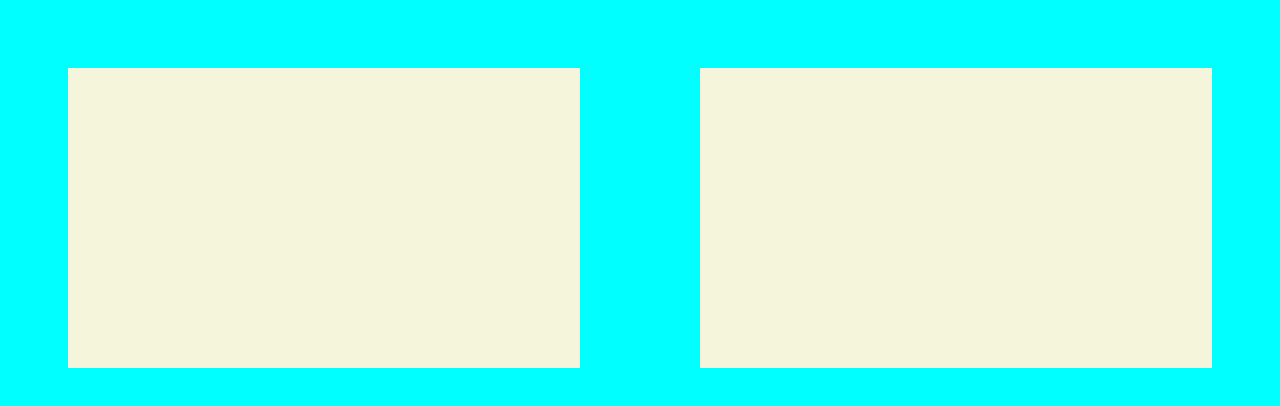
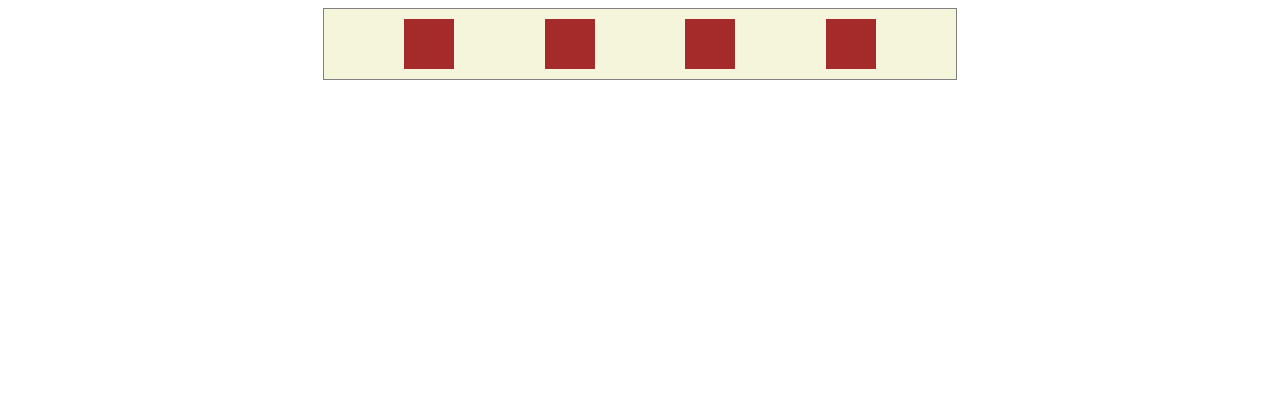
Before and after one commit to VitorVaz117/Curso-completo-de-flexbox, a plain HTML site: page aula002/index.html in a window 1280 px wide. Drawn offline with Linux system fonts and the light colour scheme.

Commit message:
aula002 de flexbox finalizada

```diff
--- a/aula002/index.html
+++ b/aula002/index.html
@@ -3,14 +3,15 @@
 <head>
     <meta charset="UTF-8">
     <meta name="viewport" content="width=device-width, initial-scale=1.0">
-    <title>aula001: Flexbox</title>
+    <title>aula002: Flexbox - Justify-content</title>
     <link rel="stylesheet" href="style.css">
 </head>
 <body>
     <div class="container">
-        <div class="retangulo"></div>
-        <div class="retangulo"></div>
+        <div class="box"></div> <!-- div.box*4-->
+        <div class="box"></div>
+        <div class="box"></div>
+        <div class="box"></div>
     </div>
-
 </body>
 </html>
--- a/aula002/style.css
+++ b/aula002/style.css
@@ -1,14 +1,15 @@
-body{
-    background-color: aqua;
+.container{
+    width: 50%;
+    background-color: beige;
+    border: 1px solid grey;
+    margin: auto;/*Alinha ao centro da janela*/
+    display: flex;/*por padrão é flex-direction: row*/
+    justify-content: space-evenly;
 }
 
-.container{
-    display: flex; /*faz com que os dois retangulos fiquem um do lado do outro*/
+.box{
+    width: 50px;
+    height: 50px;
+    background-color: brown;
+    margin: 10px;
 }
-
-.retangulo{
-    width: 50%;
-    height: 300px;
-    background-color: beige;
-    margin: 60px;
-}
```
